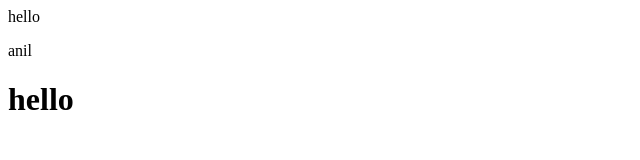
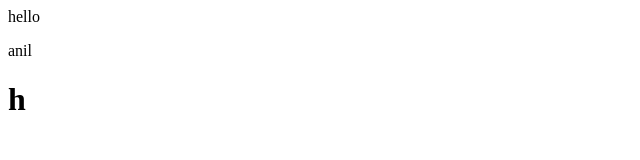
Before and after one commit to Anilkumark17/prac, a plain HTML site: page index.html in a window 1280 px wide. Shown: the full height of the page, 0-640 px from the left. Drawn offline with Linux system fonts and the light colour scheme.

Commit message:
check issue

```diff
--- a/index.html
+++ b/index.html
@@ -8,6 +8,6 @@
 <body>
     <div>hello</div>
     <p>anil</p>
-    <h1>hello</h1>
+    <h1>h</h1>
 </body>
 </html>
```
